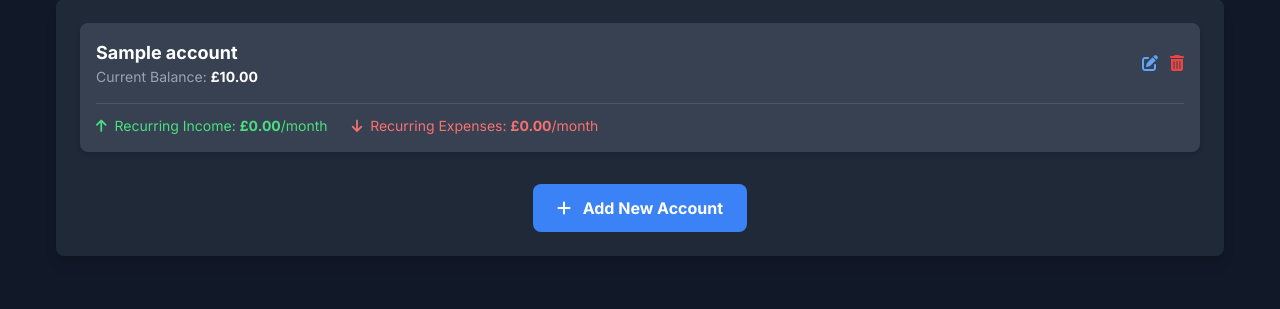
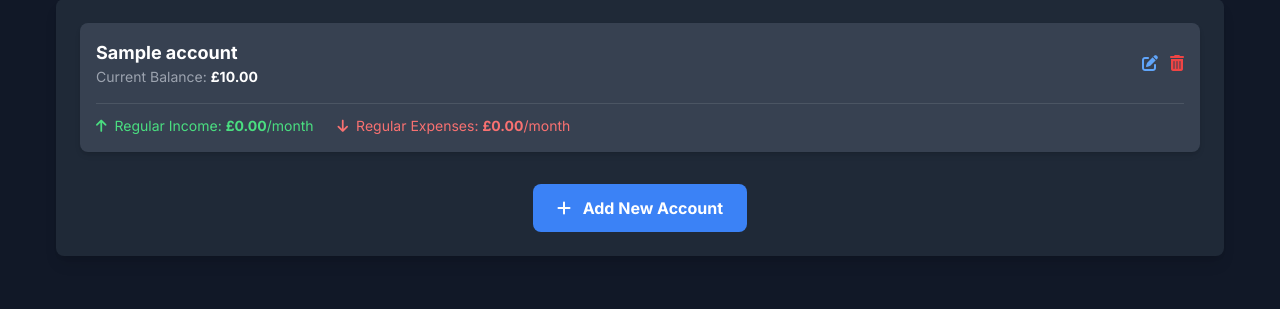
Before and after one commit to Delirious252904/VisuBudget, a PHP site: template app/views/accounts/index.php in a window 1280 px wide. Shown: the part 205-514 px from the top of the page. Run offline with PHP 8.4, Linux system fonts and the light colour scheme; the template is opened without the code that fills it: most values are stand-ins (such as "Sample title", 1, 10 or a date in 2020); some libraries are stand-ins or nearby versions.

Commit message:
Update: In account list, show total income and expenses from recurring rules

```diff
--- a/app/controllers/AccountController.php
+++ b/app/controllers/AccountController.php
@@ -5,6 +5,7 @@ namespace controllers;
 use models\Account;
 use models\Transaction;
 use models\RecurringRule;
+use models\User;
 
 // It now extends ViewController so it can render pages and get the user ID
 class AccountController extends ViewController {
@@ -15,6 +16,7 @@ class AccountController extends ViewController {
     public function showList() {
         $accountModel = new Account();
         $ruleModel = new RecurringRule(); // Instantiate the model
+        $user_id = $this->getUserId(); // Get the user ID from the session
 
         // Get all accounts with their current balances
         $accounts = $accountModel->findAllByUserIdWithCurrentBalances($user_id);
@@ -26,7 +28,7 @@ class AccountController extends ViewController {
             $accounts[$key]['recurring_expenses'] = $totals['expenses'];
         }
 
-        \Flight::render('accounts/index', [
+        $this->render('accounts/index', [
             'accounts' => $accounts
         ]);
     }
--- a/app/views/accounts/index.php
+++ b/app/views/accounts/index.php
@@ -12,7 +12,7 @@
                     <div id="account-<?php echo $account['account_id']; ?>" class="bg-gray-700 p-4 rounded-lg shadow-md transition-all duration-300">
                         <div class="flex justify-between items-center">
                             <div class="flex-grow">
-                                <h3 class="font-bold text-lg text-white"><?php echo htmlspecialchars($account['name']); ?></h3>
+                                <h3 class="font-bold text-lg text-white"><?php echo htmlspecialchars($account['account_name']); ?></h3>
                                 <p class="text-sm text-gray-400">
                                     Current Balance:
                                     <span class="font-semibold text-white">£<?php echo number_format($account['current_balance'], 2); ?></span>
@@ -32,14 +32,14 @@
                             <?php if ($account['recurring_income'] > 0): ?>
                                 <div class="flex items-center text-green-400">
                                     <i class="fas fa-arrow-up mr-2"></i>
-                                    <span>Recurring Income: <strong>£<?php echo number_format($account['recurring_income'], 2); ?></strong>/month</span>
+                                    <span>Regular Income: <strong>£<?php echo number_format($account['recurring_income'], 2); ?></strong>/month</span>
                                 </div>
                             <?php endif; ?>
 
                             <?php if ($account['recurring_expenses'] > 0): ?>
                                 <div class="flex items-center text-red-400">
                                     <i class="fas fa-arrow-down mr-2"></i>
-                                    <span>Recurring Expenses: <strong>£<?php echo number_format($account['recurring_expenses'], 2); ?></strong>/month</span>
+                                    <span>Regular Expenses: <strong>£<?php echo number_format($account['recurring_expenses'], 2); ?></strong>/month</span>
                                 </div>
                             <?php endif; ?>
                         </div>
```
